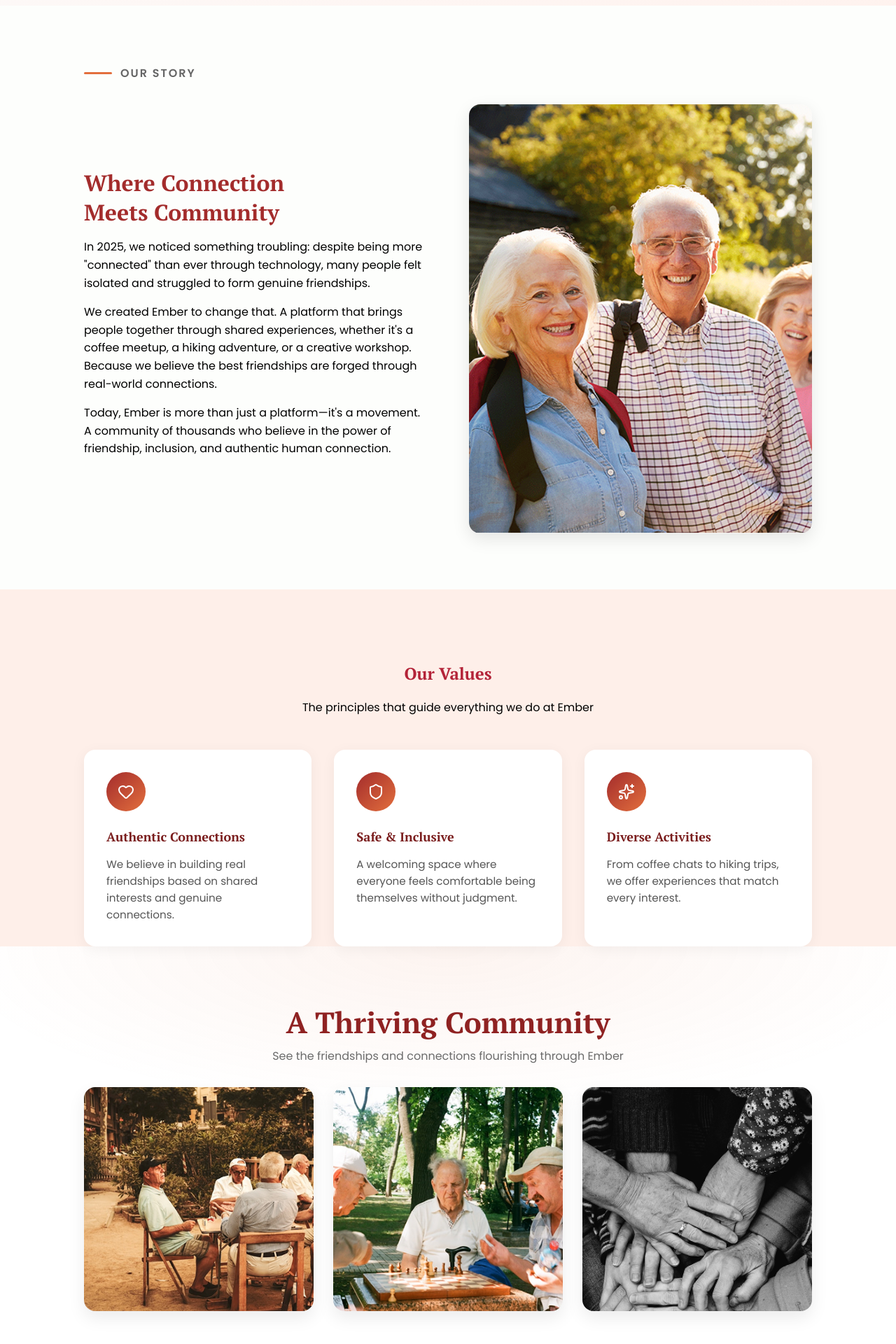
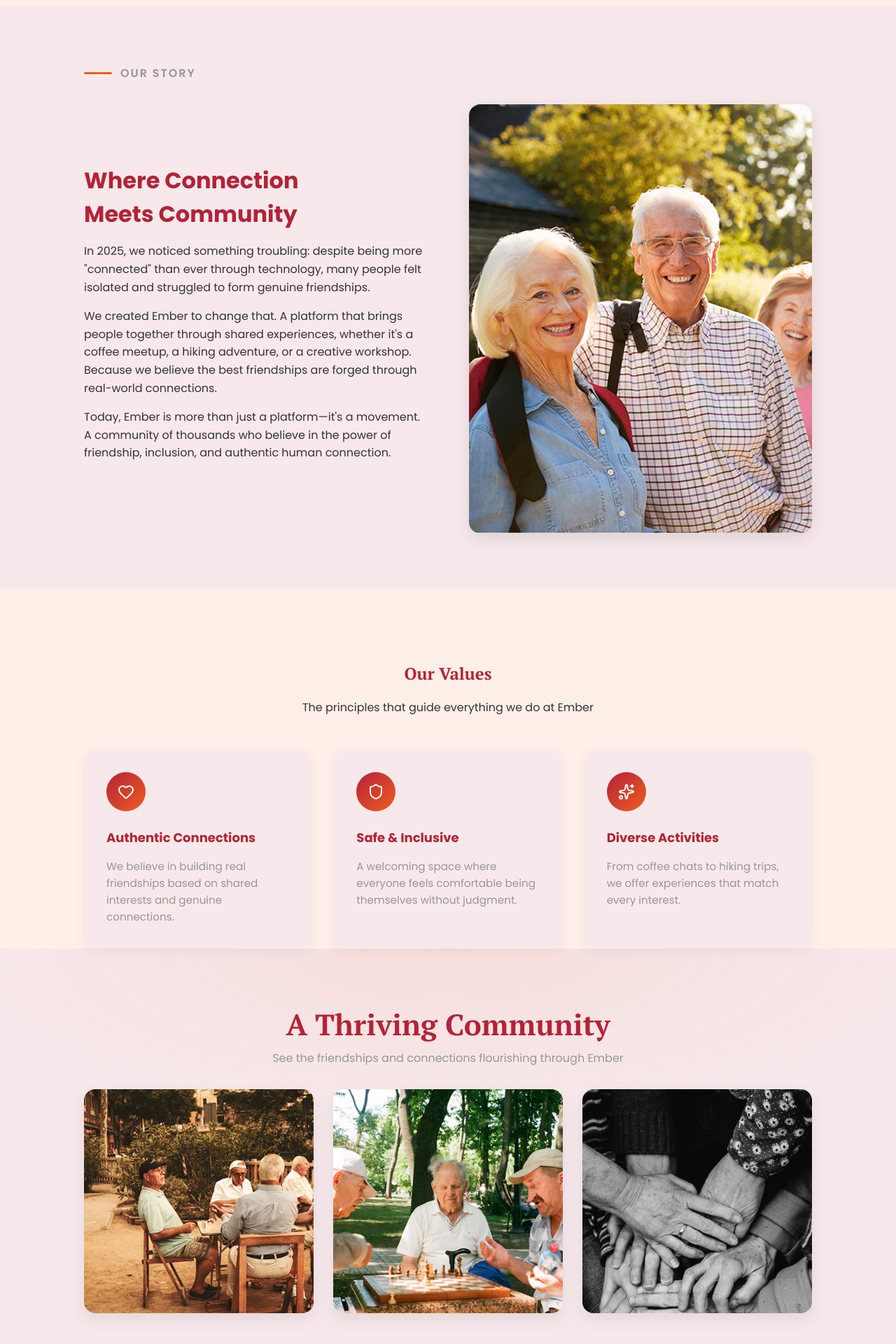
Before and after one commit to Austin-Imbastari/group4, a React (Vite) app: page /about in a window 1280 px wide. Shown: the part 792-2712 px from the top of the page at 70% size. Built offline with nearby package versions, Linux system fonts and the light colour scheme.

Commit message:
fixed features

```diff
--- a/src/pages/AboutUs/AboutUs.jsx
+++ b/src/pages/AboutUs/AboutUs.jsx
@@ -1,5 +1,6 @@
 import React from "react";
 import { NavLink } from "react-router-dom";
+import Button from "../../components/button/Button.jsx";
 import {
   Section,
   HeaderContainer,
@@ -22,8 +23,6 @@ import {
   CTAHeading,
   CTAText,
   Buttons,
-  PrimaryButton,
-  GhostButton,
 } from "./AboutUsSC.js";
 
 import data from "./data.json";
@@ -56,14 +55,11 @@ const AboutUs = () => {
           <span className="pill-header">About Ember</span>
           <div className="title">
             <h1>
-              Building Friendships, <br />{" "}
-              <span className="split-header"> One Event at a Time</span>
+              Building Friendships, <br /> <span className="split-header"> One Event at a Time</span>
             </h1>
             <p>
-              Ember was born from a simple idea: meaningful friendships
-              shouldn't be hard to find. We're creating a world where everyone
-              has the opportunity to connect, share experiences, and build
-              lasting relationships.
+              Ember was born from a simple idea: meaningful friendships shouldn't be hard to find. We're creating a
+              world where everyone has the opportunity to connect, share experiences, and build lasting relationships.
             </p>
           </div>
         </HeaderContainer>
@@ -80,28 +76,21 @@ const AboutUs = () => {
                 Where Connection <br /> Meets Community
               </h1>
               <p>
-                In 2025, we noticed something troubling: despite being more
-                "connected" than ever through technology, many people felt
-                isolated and struggled to form genuine friendships.
+                In 2025, we noticed something troubling: despite being more "connected" than ever through technology,
+                many people felt isolated and struggled to form genuine friendships.
               </p>
               <p>
-                We created Ember to change that. A platform that brings people
-                together through shared experiences, whether it's a coffee
-                meetup, a hiking adventure, or a creative workshop. Because we
-                believe the best friendships are forged through real-world
-                connections.
+                We created Ember to change that. A platform that brings people together through shared experiences,
+                whether it's a coffee meetup, a hiking adventure, or a creative workshop. Because we believe the best
+                friendships are forged through real-world connections.
               </p>
               <p>
-                Today, Ember is more than just a platform—it's a movement. A
-                community of thousands who believe in the power of friendship,
-                inclusion, and authentic human connection.
+                Today, Ember is more than just a platform—it's a movement. A community of thousands who believe in the
+                power of friendship, inclusion, and authentic human connection.
               </p>
             </TextContainer>
             <ImageContainer>
-              <img
-                src="/images/couple.png"
-                alt="Elderly couple smiling outdoors"
-              />
+              <img src="/images/couple.png" alt="Elderly couple smiling outdoors" />
             </ImageContainer>
           </ContentWrapper>
         </ParentContainer>
@@ -148,18 +137,15 @@ const AboutUs = () => {
             <h3>Ready to Find Your People?</h3>
           </CTAHeading>
           <CTAText>
-            <p>
-              Join thousands of people who have already found meaningful
-              connections through Ember.
-            </p>
+            <p>Join thousands of people who have already found meaningful connections through Ember.</p>
           </CTAText>
-
           <Buttons>
             <NavLink style={{ textDecoration: "none" }} to="/events">
-              <PrimaryButton>Browse Events</PrimaryButton>
+              <Button variant="primary">Browse Events</Button>
             </NavLink>
+
             <NavLink style={{ textDecoration: "none" }} to="/create-event">
-              <GhostButton>Create an Event</GhostButton>
+              <Button variant="ghost">Create an Event</Button>
             </NavLink>
           </Buttons>
         </InnerContainer>
--- a/src/pages/AboutUs/AboutUsSC.js
+++ b/src/pages/AboutUs/AboutUsSC.js
@@ -1,7 +1,7 @@
 import styled from "styled-components";
 
 export const Section = styled.section`
-  background: linear-gradient(135deg, #fcfcfc 0%, #fff5f293 100%);
+  background: ${({ theme }) => theme.colors.primaryLight};
   min-height: 100vh;
   display: flex;
   flex-direction: column;
@@ -9,8 +9,8 @@ export const Section = styled.section`
   align-items: center;
 
   .pill-header {
-    background: #fae6dd;
-    padding: 1rem 2rem 1rem 2rem;
+    background: ${({ theme }) => theme.colors.primaryLight};
+    padding: 1rem 2rem;
     border-radius: 40px;
     color: ${({ theme }) => theme.colors.primaryNormal};
     font-weight: 500;
@@ -20,19 +20,25 @@ export const Section = styled.section`
 
 export const HeaderContainer = styled.div`
   text-align: center;
+
   h1 {
     font-size: 3rem;
+    font-family: ${({ theme }) => theme.fonts.main};
   }
+
   .split-header {
     color: ${({ theme }) => theme.colors.primaryNormal};
   }
+
   .title {
     margin-top: 5%;
   }
+
   p {
     font-size: 18px;
     max-width: 800px;
     margin-top: 5%;
+    color: ${({ theme }) => theme.colors.accentDark};
   }
 `;
 
@@ -40,8 +46,6 @@ export const ParentContainer = styled.div`
   max-width: 1200px;
   margin: 0 auto;
   padding: 0 80px;
-
-  /* background-color: #fdfefc; */
 `;
 
 export const OurStoryContainer = styled.div`
@@ -50,13 +54,12 @@ export const OurStoryContainer = styled.div`
   align-items: center;
   font-weight: 600;
   letter-spacing: 2px;
-  color: #666;
+  color: ${({ theme }) => theme.colors.accentDark};
 
   .line {
-    content: "";
     width: 40px;
     height: 3px;
-    background-color: #e36f3d;
+    background-color: ${({ theme }) => theme.colors.primaryNormal};
     border-radius: 2px;
   }
 
@@ -84,14 +87,16 @@ export const TextContainer = styled.div`
 
   h1 {
     font-size: 2rem;
-    color: #a32c2c;
+    color: ${({ theme }) => theme.colors.secondaryNormal};
     margin-bottom: 1rem;
+    font-family: ${({ theme }) => theme.fonts.main};
   }
 
   p {
     margin-bottom: 1rem;
     line-height: 1.6;
-    color: #000;
+    color: ${({ theme }) => theme.colors.backButton};
+    font-family: ${({ theme }) => theme.fonts.main};
   }
 `;
 
@@ -109,7 +114,7 @@ export const ImageContainer = styled.div`
 `;
 
 export const OurStorySection = styled.section`
-  background-color: #fdfefc;
+  background-color: ${({ theme }) => theme.colors.secondaryLight};
   padding: 80px 0;
 `;
 
@@ -122,12 +127,14 @@ export const ValueContainer = styled.section`
   .title {
     text-align: center;
     margin-top: 10%;
+
     p {
       margin-top: 20px;
-      color: #000;
+      color: ${({ theme }) => theme.colors.backButton};
     }
   }
 `;
+
 export const CardGrid = styled.div`
   display: grid;
   grid-template-columns: repeat(auto-fit, minmax(260px, 1fr));
@@ -136,7 +143,7 @@ export const CardGrid = styled.div`
 `;
 
 export const Card = styled.div`
-  background: #ffffff;
+  background: ${({ theme }) => theme.colors.secondaryLight};
   border-radius: 16px;
   padding: 2rem;
   box-shadow: 0 4px 20px rgba(0, 0, 0, 0.05);
@@ -158,7 +165,8 @@ export const Card = styled.div`
     width: 56px;
     height: 56px;
     border-radius: 50%;
-    background: linear-gradient(135deg, #a32c2c, #e36f3d);
+    background: ${({ theme }) =>
+      `linear-gradient(135deg, ${theme.colors.secondaryNormal}, ${theme.colors.primaryNormal})`};
     display: flex;
     align-items: center;
     justify-content: center;
@@ -172,25 +180,29 @@ export const Card = styled.div`
   }
 
   h3 {
-    color: #7a1d1d;
+    color: ${({ theme }) => theme.colors.secondaryNormal};
     font-weight: 700;
     font-size: 1.125rem;
+    font-family: ${({ theme }) => theme.fonts.main};
   }
 
   p {
-    color: #555;
+    color: ${({ theme }) => theme.colors.accentDark};
     font-size: 0.95rem;
     line-height: 1.6;
+    font-family: ${({ theme }) => theme.fonts.main};
   }
 `;
+
 export const ThrivingCommunityContainer = styled.section`
   padding: 80px 0 56px;
   min-height: 50vh;
-  background: radial-gradient(1200px 400px at 50% 0%, rgba(227, 111, 61, 0.08), transparent 60%), #fff;
+  background: ${({ theme }) =>
+    `radial-gradient(1200px 400px at 50% 0%, rgba(241, 92, 32, 0.08), transparent 60%), ${theme.colors.secondaryLight}`};
 `;
 
 export const CTASection = styled.section`
-  background: #fdfefc;
+  background: ${({ theme }) => theme.colors.secondaryLight};
   padding: 72px 0 96px;
 `;
 
@@ -198,43 +210,37 @@ export const InnerContainer = styled.div`
   max-width: 1200px;
   margin: 0 auto;
   padding: 0 80px;
-
-  /* @media (max-width: 900px) {
-    padding: 0 24px;
-  } */
 `;
 
 export const Heading = styled.div`
   text-align: center;
   font-weight: 800;
   font-size: clamp(1.75rem, 1.2rem + 2vw, 2.25rem);
-  color: #8f2222;
+  color: ${({ theme }) => theme.colors.secondaryNormal};
   margin: 0;
+  font-family: ${({ theme }) => theme.fonts.main};
 `;
 
 export const Subhead = styled.div`
   text-align: center;
-  color: #6b6b6b;
+  color: ${({ theme }) => theme.colors.accentDark};
   margin: 8px auto 32px;
   max-width: 720px;
   line-height: 1.6;
+  font-family: ${({ theme }) => theme.fonts.main};
 `;
 
 export const ImageRow = styled.div`
   display: grid;
   grid-template-columns: repeat(3, minmax(0, 1fr));
   gap: 28px;
-
-  /* @media (max-width: 900px) {
-    grid-template-columns: 1fr;
-  } */
 `;
 
 export const ImageCard = styled.figure`
   margin: 0;
   border-radius: 16px;
   overflow: hidden;
-  background: #fff;
+  background: ${({ theme }) => theme.colors.secondaryLight};
   box-shadow: 0 10px 24px rgba(0, 0, 0, 0.08);
   transition: transform 0.25s ease, box-shadow 0.25s ease;
 
@@ -253,18 +259,20 @@ export const ImageCard = styled.figure`
 
 export const CTAHeading = styled.div`
   text-align: center;
-  color: #8f2222;
+  color: ${({ theme }) => theme.colors.secondaryNormal};
   font-weight: 800;
   font-size: clamp(1.6rem, 1.1rem + 2vw, 2rem);
   margin: 0 0 12px;
+  font-family: ${({ theme }) => theme.fonts.main};
 `;
 
 export const CTAText = styled.div`
   text-align: center;
-  color: #5a5a5a;
+  color: ${({ theme }) => theme.colors.accentDark};
   max-width: 680px;
   margin: 0 auto 24px;
   line-height: 1.6;
+  font-family: ${({ theme }) => theme.fonts.main};
 `;
 
 export const Buttons = styled.div`
@@ -272,42 +280,5 @@ export const Buttons = styled.div`
   gap: 16px;
   justify-content: center;
   margin-top: 8px;
-  flex-wrap: wrap;
-
   outline: none;
 `;
-
-export const BaseButton = styled.div`
-  appearance: none;
-  border: 0;
-  border-radius: 10px;
-  padding: 12px 18px;
-  font-weight: 600;
-
-  cursor: pointer;
-  transition: transform 0.15s ease, box-shadow 0.2s ease, background 0.2s ease, color 0.2s ease;
-  box-shadow: 0 6px 16px rgba(0, 0, 0, 0.06);
-
-  &:active {
-    transform: translateY(1px);
-  }
-`;
-
-export const PrimaryButton = styled(BaseButton)`
-  background: #e36f3d;
-  color: #fff;
-
-  &:hover {
-    background: #cf6336;
-  }
-`;
-
-export const GhostButton = styled(BaseButton)`
-  color: #8f2222;
-  border: 2px solid #8f2222;
-  box-shadow: none;
-
-  &:hover {
-    background: rgba(143, 34, 34, 0.06);
-  }
-`;
--- a/src/pages/SplashScreen/SplashScreenSC.js
+++ b/src/pages/SplashScreen/SplashScreenSC.js
@@ -55,8 +55,8 @@ export const H1 = styled.h1`
     color: ${({ theme }) => theme.colors.primaryNormal};
   }
   .bottom {
-    background: linear-gradient(90deg, secondaryNormal, primaryNormal);
-    -webkit-background-clip: text;
+    background: ${({ theme }) =>
+      `linear-gradient(90deg, ${theme.colors.secondaryNormal}, ${theme.colors.primaryNormal})`};
     background-clip: text;
     color: ${({ theme }) => theme.colors.secondaryNormal};
   }
```
